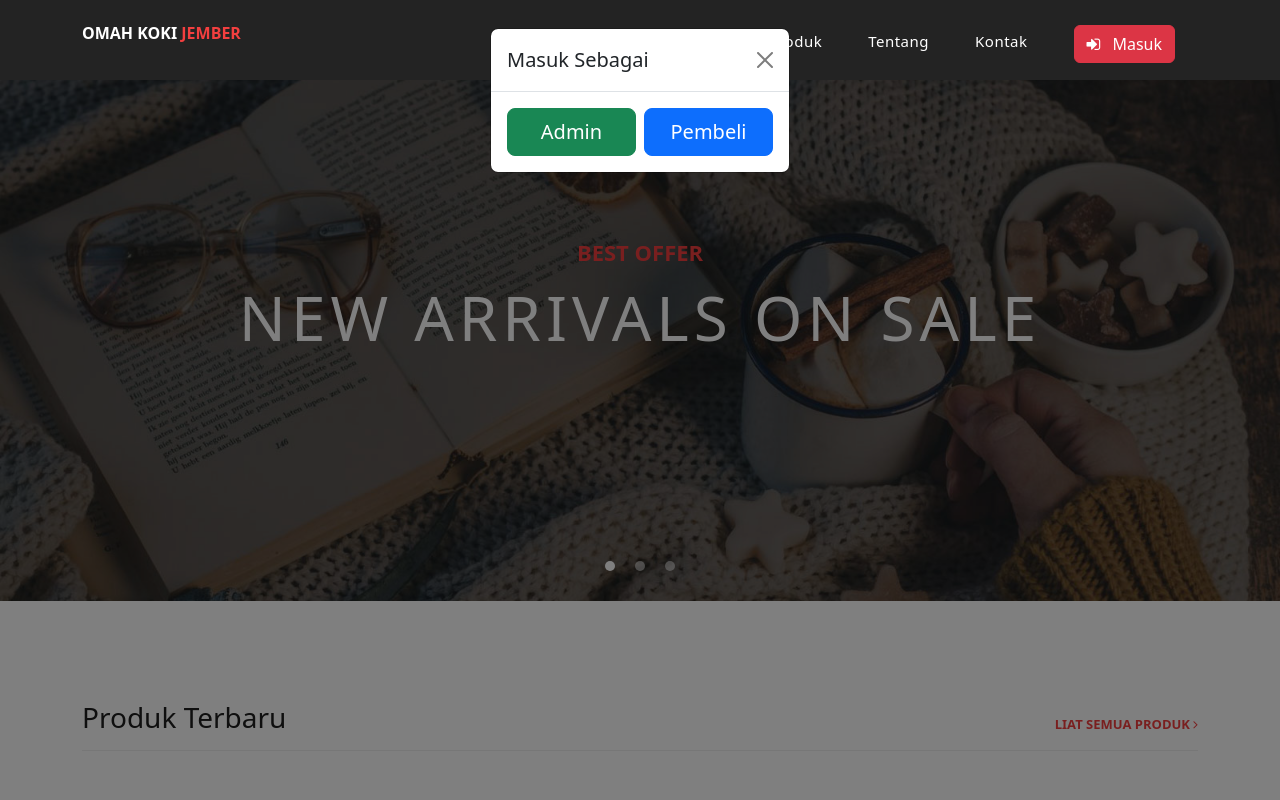
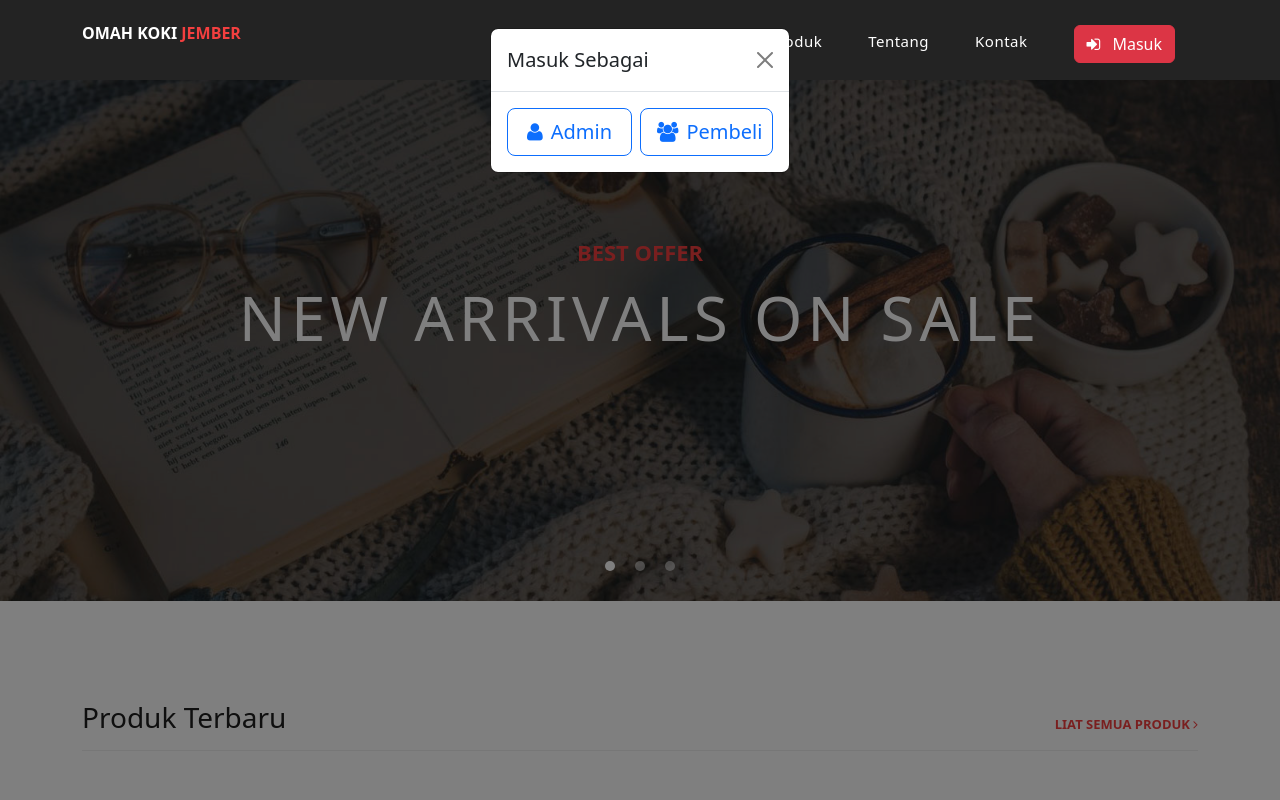
Before and after one commit to MuhammadRamaPradipaWijaya/Omah-Koki-Jember, a Flask app: page / in a window 1280 px wide, after a click on "Masuk". Run offline with Flask 3, Linux system fonts and the light colour scheme; some libraries are stand-ins or nearby versions.

Commit message:
Update navbar.html

```diff
--- a/templates/navbar.html
+++ b/templates/navbar.html
@@ -42,8 +42,8 @@
                 <button type="button" class="btn-close" data-bs-dismiss="modal" aria-label="Close"></button>
               </div>
               <div class="modal-body d-flex align-items-center justify-content-center">
-                <a href="/adlogin" class="btn btn-success btn-lg me-2" style="width: 50%;">Admin</a>
-                <a href="/login" class="btn btn-primary btn-lg" style="width: 50%;">Pembeli</a>
+                <a href="/adlogin" class="btn btn-outline-primary btn-lg me-2" style="width: 50%;"><i class="fa fa-user me-2"></i></i>Admin</a>
+                <a href="/login" class="btn btn-outline-primary btn-lg" style="width: 50%;"><i class="fa fa-users me-2"></i>Pembeli</a>
               </div>
             </div>
           </div>
```
